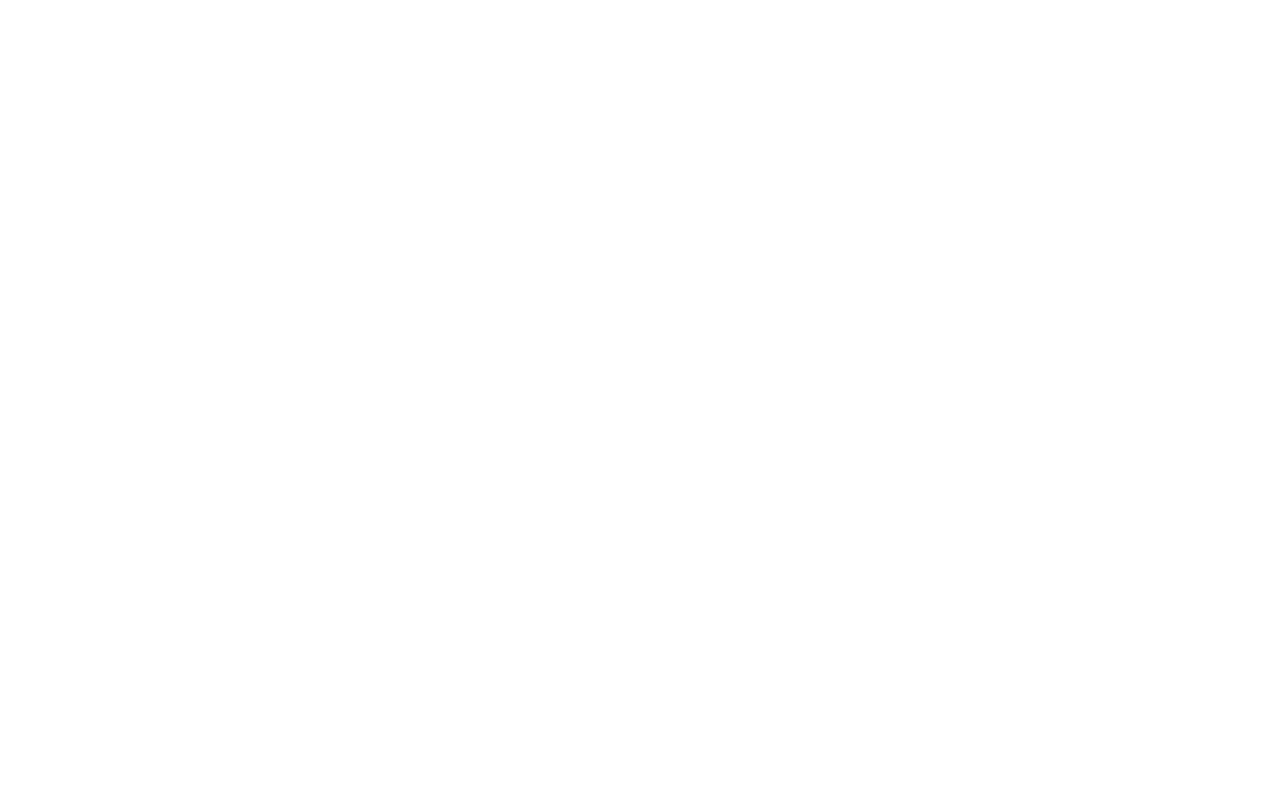
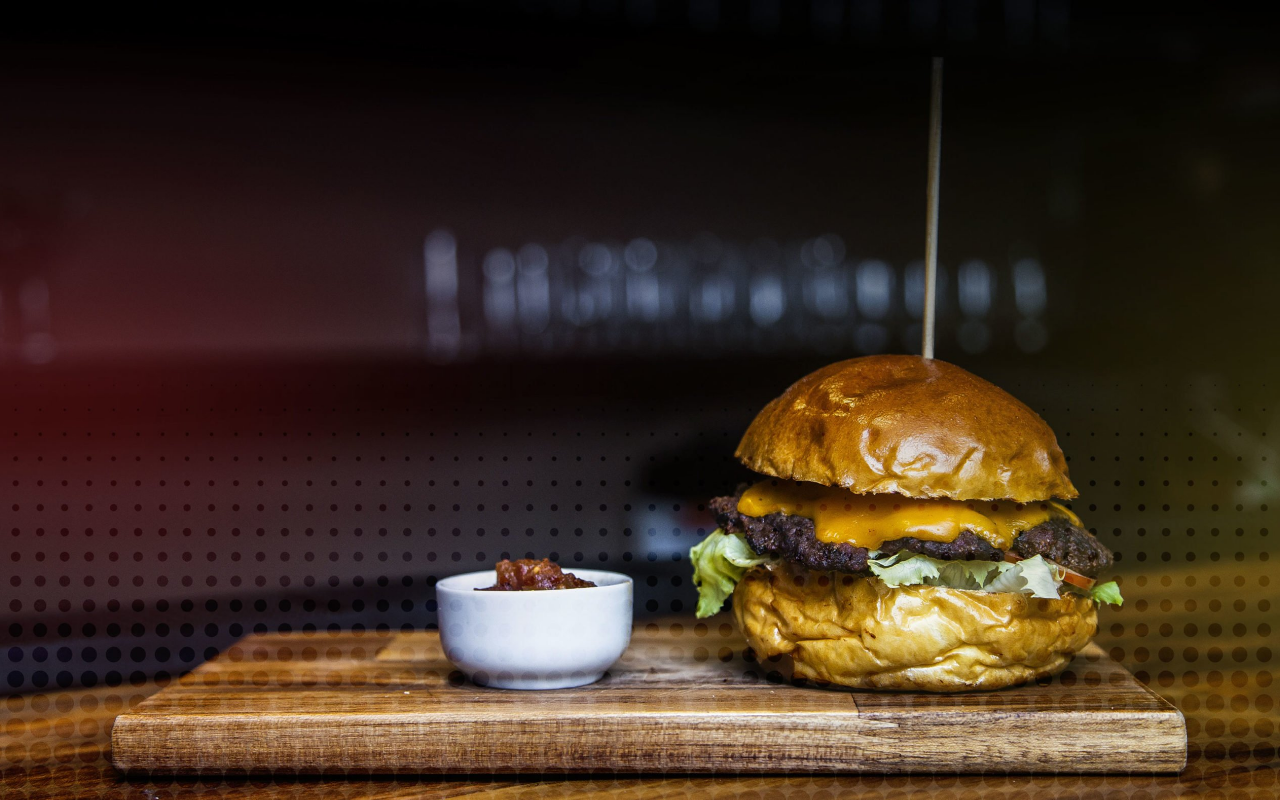
Before and after one commit to FabioBabaglioni/proj-html-vuejs, a Vue app: page / in a window 1280 px wide. Built offline with nearby package versions, Linux system fonts and the light colour scheme.

Commit message:
Aggiunta immagine di sfondo header

```diff
--- a/src/components/appHeader.vue
+++ b/src/components/appHeader.vue
@@ -7,7 +7,7 @@
 
 <template>
     <!-- sezione per inserimento immagine di sfondo -->
-    <section>
+    <section id="background">
         <!-- nav bar -->
         <nav>
             <!-- logo -->
@@ -34,5 +34,10 @@
 </template>
 
 <style scoped lang="scss">
-
+#background {
+    background-image: url("../img/home-background-hero-scaled.jpg");
+    background-size: cover;
+    background-position: bottom;
+    height: 800px;
+}
 </style>
```
